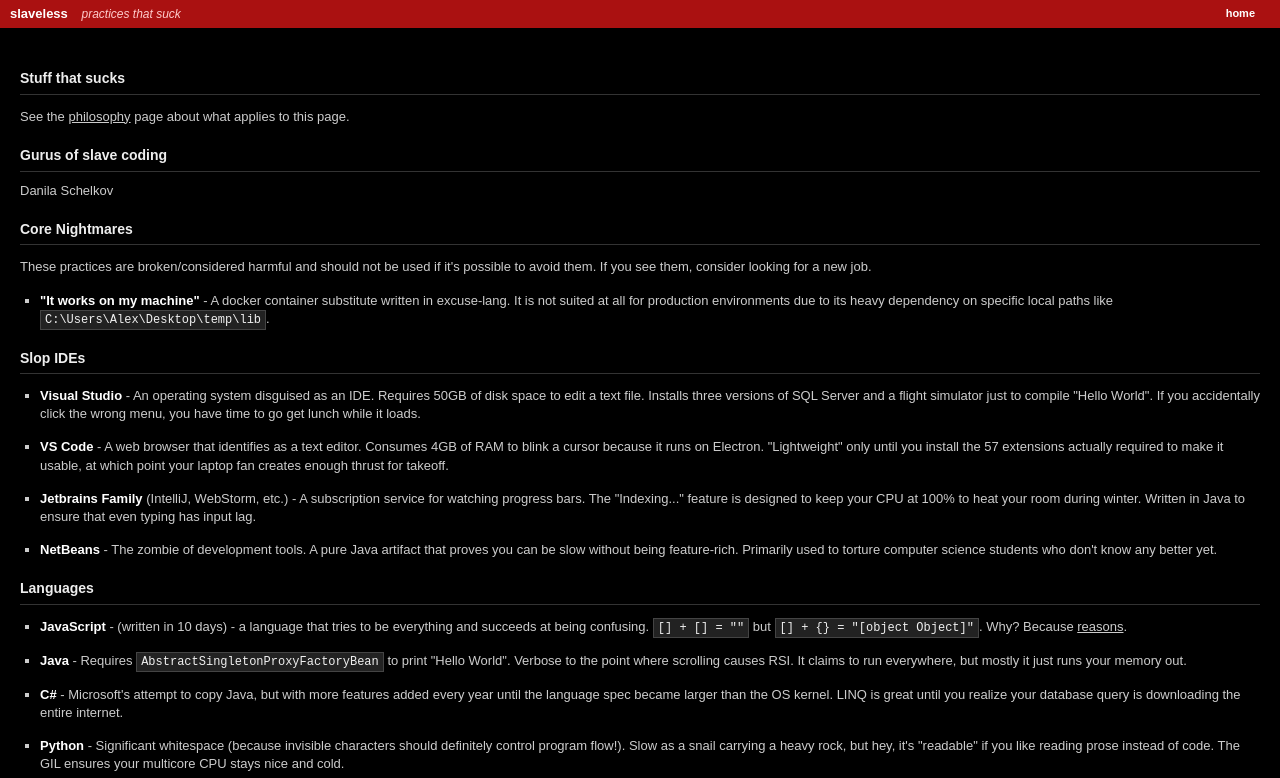
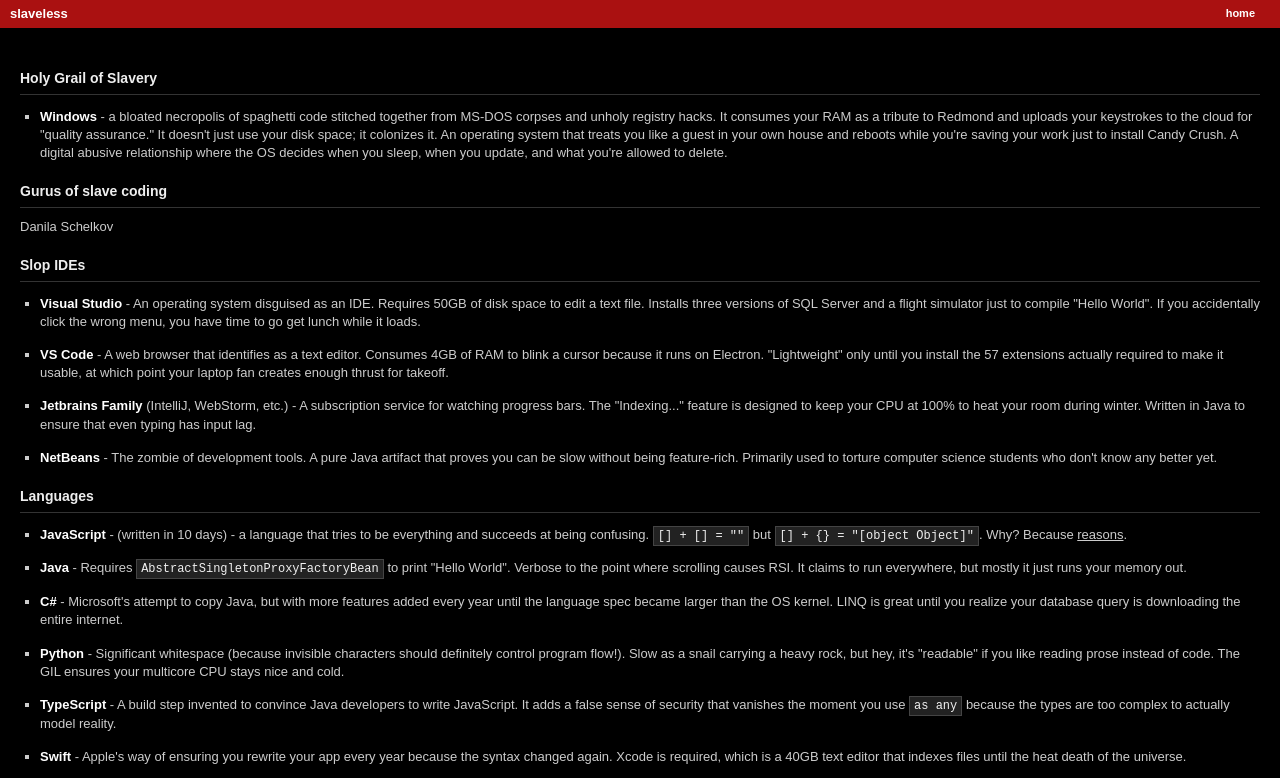
Before and after one commit to slaveless/slaveless.github.io, a plain HTML site: page index.html in a window 1280 px wide. Shown: the top 778 px of the page. Drawn offline with Linux system fonts and the light colour scheme.

Commit message:
adjust home page info

```diff
--- a/index.html
+++ b/index.html
@@ -3,14 +3,13 @@
     <head>
         <meta charset="UTF-8" />
         <meta name="viewport" content="width=device-width, initial-scale=1.0" />
-        <title>slaveless | for slaves</title>
+        <title>slaveless</title>
         <link rel="stylesheet" href="styles.css" />
     </head>
     <body>
         <div id="header">
             <div>
                 <strong>slaveless</strong>
-                <span class="subtitle">practices that suck</span>
             </div>
             <div style="font-size: 11px">
                 <a href="#">home</a>
@@ -19,36 +18,24 @@
 
         <div id="container">
             <div id="content">
-                <h3>Stuff that sucks</h3>
-                <p>
-                    See the
-                    <a href="#" style="text-decoration: underline"
-                        >philosophy</a
-                    >
-                    page about what applies to this page.
-                </p>
-
-                <h3>Gurus of slave coding</h3>
-                <a href="./slaveware/slaves/danila_shelkov.html">Danila Schelkov</a>
-
-                <h3>Core Nightmares</h3>
-                <p>
-                    These practices are broken/considered harmful and should not
-                    be used if it's possible to avoid them. If you see them,
-                    consider looking for a new job.
-                </p>
+                <h3>Holy Grail of Slavery</h3>
 
                 <ul class="items">
                     <li>
-                        <strong>"It works on my machine"</strong> - A docker
-                        container substitute written in excuse-lang. It is not
-                        suited at all for production environments due to its
-                        heavy dependency on specific local paths like
-                        <span class="code-snippet"
-                            >C:\Users\Alex\Desktop\temp\lib</span
-                        >.
+                        <strong>Windows</strong> - a bloated necropolis of spaghetti code stitched together
+                        from MS-DOS corpses and unholy registry hacks. It consumes your RAM as a tribute to
+                        Redmond and uploads your keystrokes to the cloud for "quality assurance." It doesn't
+                        just use your disk space; it colonizes it. An operating system that treats you like
+                        a guest in your own house and reboots while you're saving your work just to install
+                        Candy Crush. A digital abusive relationship where the OS decides when you sleep,
+                        when you update, and what you're allowed to delete.
                     </li>
                 </ul>
+
+                <h3>Gurus of slave coding</h3>
+                <a href="./slaveware/slaves/danila_shelkov.html"
+                    >Danila Schelkov</a
+                >
 
                 <h3>Slop IDEs</h3>
                 <ul class="items">
```
